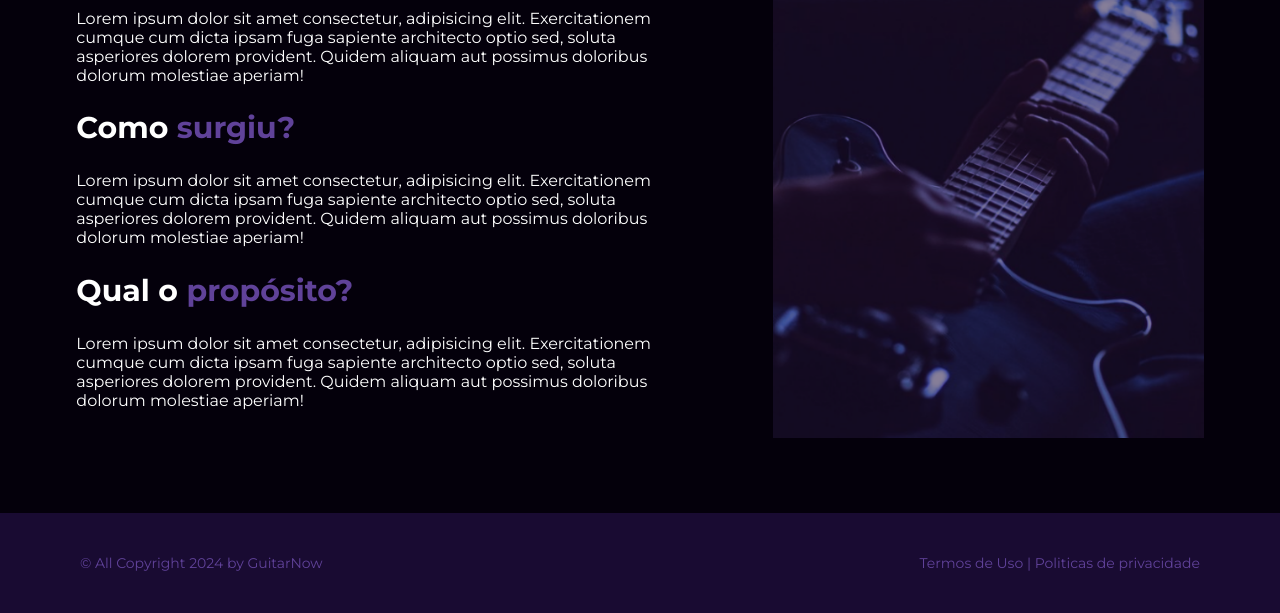
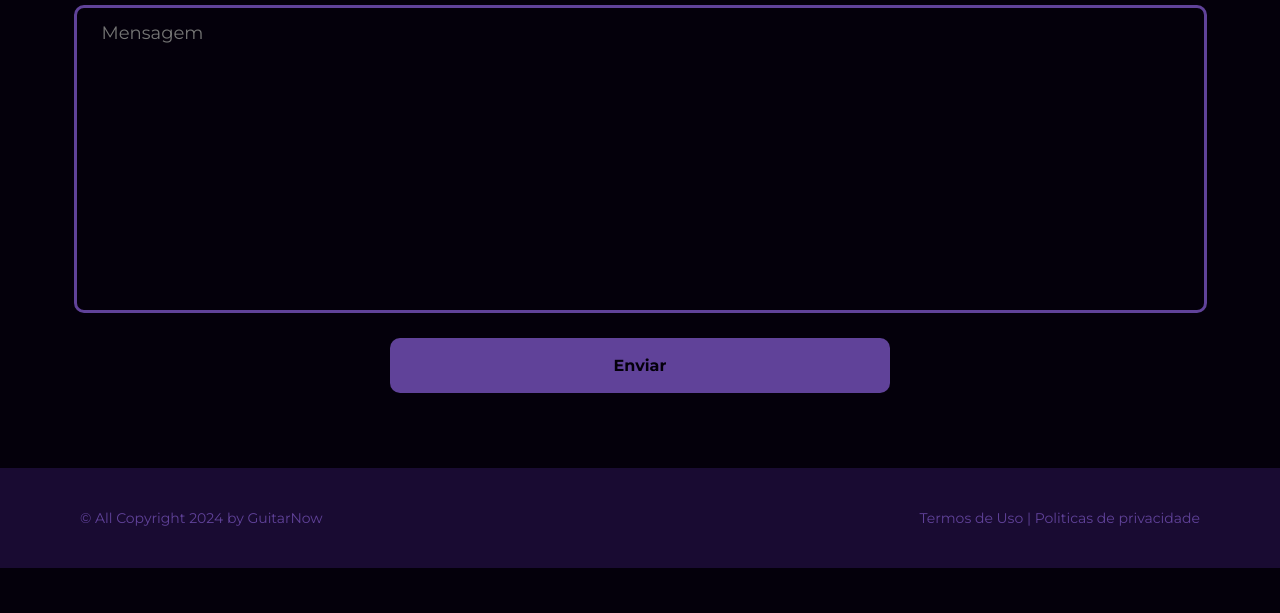
Before and after one commit to CaioViveiros/GuitarHow, a plain HTML site: page Website/Website/index.html in a window 1280 px wide. Shown: the part 2503-3116 px from the top of the page. After the commit the page ends 3071 px from the top, so only its background shows below. Drawn offline with Linux system fonts and the light colour scheme.

Commit message:
Adicionado formulario para cadastro

```diff
--- a/Website/Cadastro/style.css
+++ b/Website/Cadastro/style.css
@@ -41,6 +41,9 @@ input {
     font-size: 16px;
     padding-inline-start: 25px;
     color: white;
+}
+input:focus {
+    outline: none;
 }
 h1 {
     font-size: 30px;
--- a/Website/Login/style.css
+++ b/Website/Login/style.css
@@ -42,6 +42,9 @@ input {
     font-size: 16px;
     padding-inline-start: 25px;
     color: white;
+}
+input:focus {
+    outline: none;
 }
 h1 {
     font-size: 30px;
--- a/Website/Website/index.html
+++ b/Website/Website/index.html
@@ -79,27 +79,11 @@
         <div class="divisao"></div>
         <h1>Contato</h1>
         <div class="sessao">
-            <div class="box-guitarhow">
-                <h2>O que é <span>GuitarHow?</span></h2>
-                <p>
-                    Lorem ipsum dolor sit amet consectetur, adipisicing elit. Exercitationem cumque cum dicta ipsam fuga
-                    sapiente architecto optio sed, soluta asperiores dolorem provident. Quidem aliquam aut possimus
-                    doloribus dolorum molestiae aperiam!
-                </p>
-                <h2>Como <span>surgiu?</span></h2>
-                <p>
-                    Lorem ipsum dolor sit amet consectetur, adipisicing elit. Exercitationem cumque cum dicta ipsam fuga
-                    sapiente architecto optio sed, soluta asperiores dolorem provident. Quidem aliquam aut possimus
-                    doloribus dolorum molestiae aperiam!
-                </p>
-                <h2>Qual o <span> propósito?</span></h2>
-                <p>
-                    Lorem ipsum dolor sit amet consectetur, adipisicing elit. Exercitationem cumque cum dicta ipsam fuga
-                    sapiente architecto optio sed, soluta asperiores dolorem provident. Quidem aliquam aut possimus
-                    doloribus dolorum molestiae aperiam!
-                </p>
-            </div>
-            <img src="../Imagens/imagem_sobre.png">
+            <form class="box-contato">
+               <input required type="text" class="input-email" placeholder="E-mail">
+               <input  required type="text" class="input-mensagem" placeholder="Mensagem">
+               <button type="submit">Enviar</button>
+            </form>
         </div>
     </div>
     <footer>
--- a/Website/Website/style.css
+++ b/Website/Website/style.css
@@ -124,6 +124,54 @@ a:hover {
     max-width: 600px;
     max-height: 600px;
 }
+.box-contato {
+    display: flex;
+    flex-direction: column;
+    align-items: center;
+}
+.box-contato input {
+    width: 1100px;
+    background-color: transparent;
+    border: 3px solid #604299;
+    border-radius: 10px;
+    font-size: 18px;
+    padding-inline-start: 25px;
+    font-family: 'Montserrat', sans-serif;
+    color: white;
+}
+.input-email {
+    height: 50px;
+    margin-bottom: 25px;
+}
+.input-mensagem {
+    height: 300px;
+    display: flex;
+    align-self: start;
+}
+.input-mensagem::placeholder {
+    position: relative;
+    bottom: 42%;
+}
+.box-contato input:focus {
+    outline: none;
+}
+.box-contato button {
+    width: 500px;
+    margin-top: 25px;
+    height: 55px;
+    border-radius: 10px;
+    background-color: #604299;
+    border: none;
+    color: #04000B;
+    font-size: 16px;
+    font-weight: bold;
+    font-family: 'Montserrat', sans-serif;
+}
+.box-contato button:hover {
+    background-color: #251049;
+    transition: 0.5s;
+    cursor: pointer;
+}
 footer {
     width: 100%;
     height: 100px;
```
